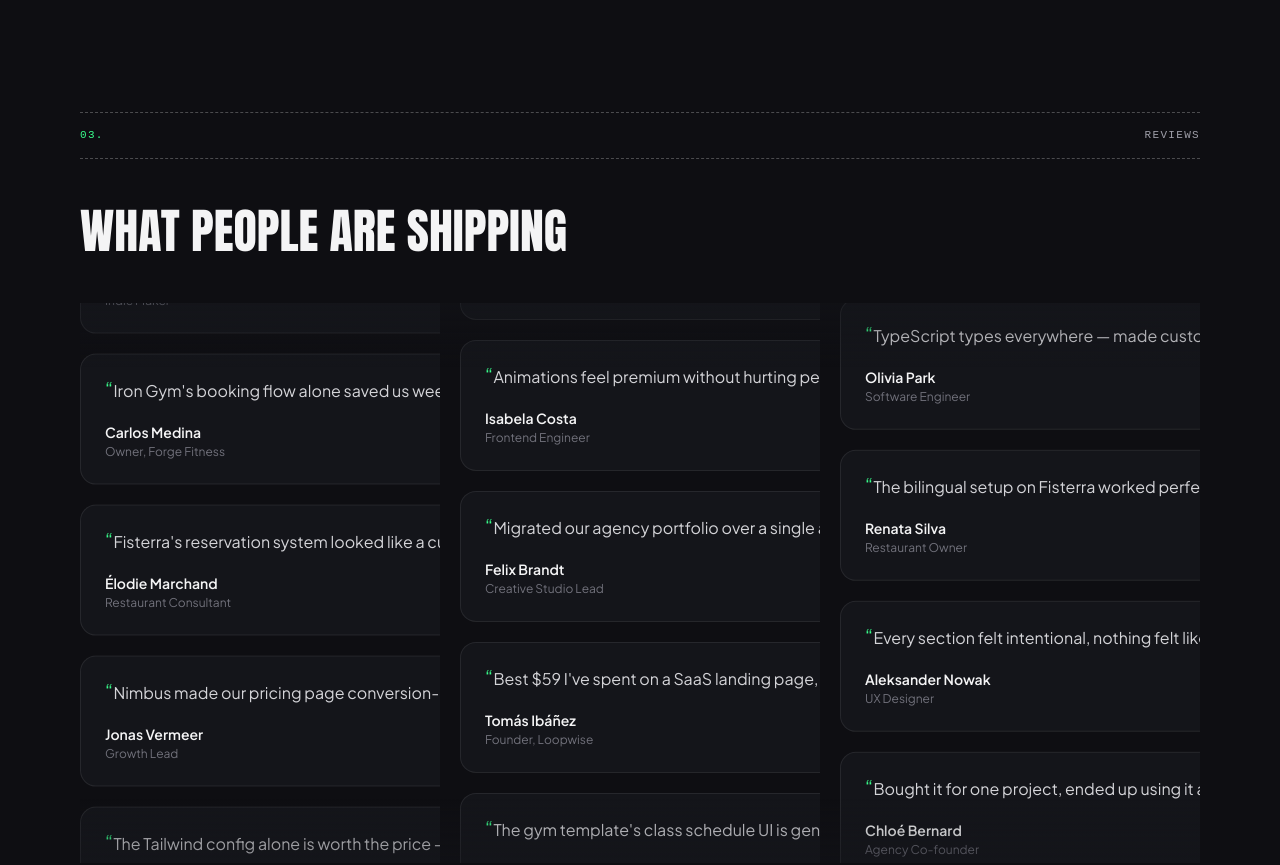
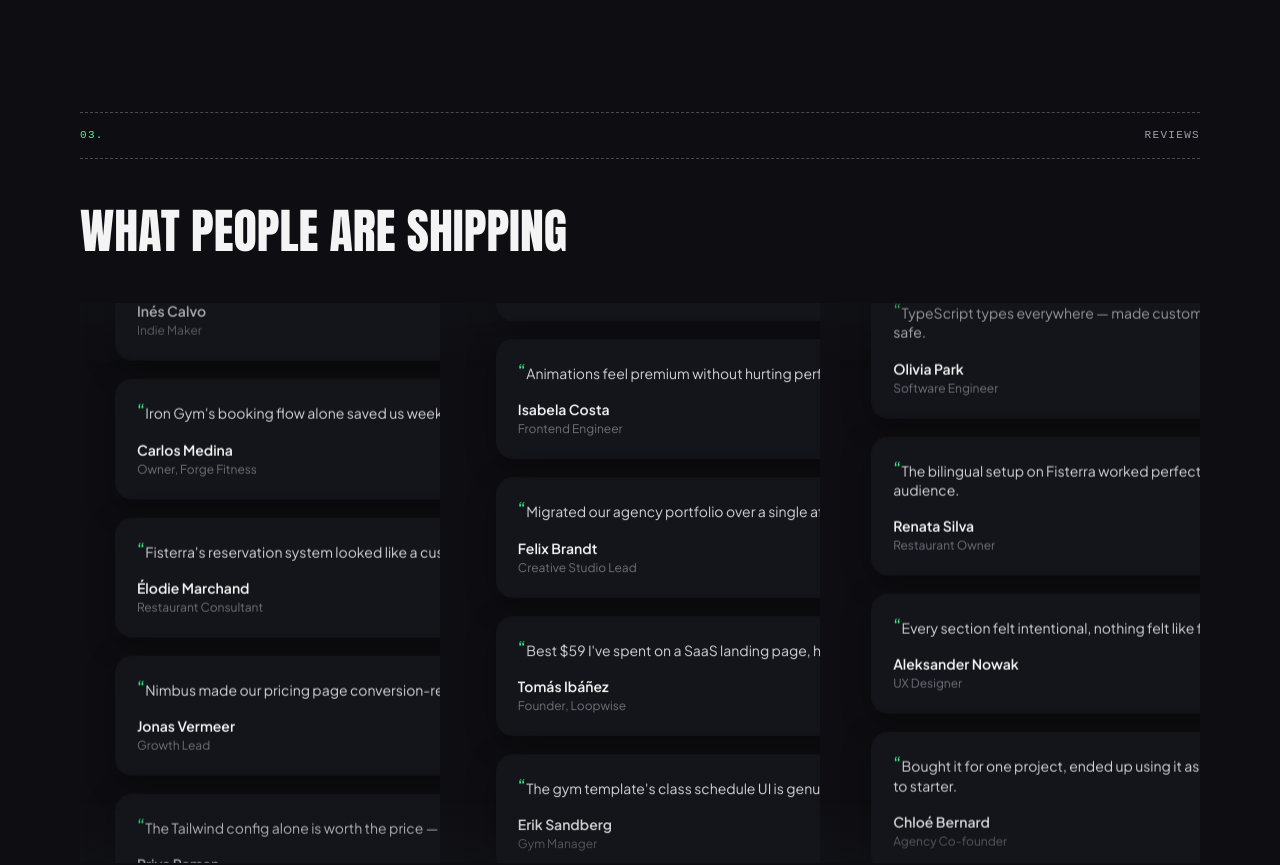
Before and after one commit to invPablo/northkrakenweb, a Next.js app: page / in a window 1280 px wide. Shown: the part 2520-3385 px from the top of the page. Built offline with nearby package versions, Linux system fonts and the light colour scheme.

Commit message:
Estrecha y difumina las cajas del muro de testimonios
- Cajas al 88% de ancho de su columna, centradas
- Borde sólido sustituido por glow/box-shadow difuminado

Co-Authored-By: Claude Sonnet 4.6 <noreply@anthropic.com>

```diff
--- a/src/app/globals.css
+++ b/src/app/globals.css
@@ -66,6 +66,15 @@ body {
 
 .card-surface:hover {
   border-color: rgba(57, 255, 140, 0.4);
+}
+
+.testimonial-card {
+  background-color: var(--color-surface);
+  border: 1px solid transparent;
+  box-shadow:
+    0 0 0 1px rgba(255, 255, 255, 0.04),
+    0 8px 30px rgba(0, 0, 0, 0.35);
+  backdrop-filter: blur(6px);
 }
 
 /* Infinite logo/tech-stack marquee */
--- a/src/components/TestimonialWall.tsx
+++ b/src/components/TestimonialWall.tsx
@@ -68,9 +68,9 @@ function Column({
         {doubled.map((t, i) => (
           <div
             key={`${t.name}-${i}`}
-            className="card-surface rounded-2xl p-6 flex flex-col justify-between gap-5 mb-5 shrink-0"
+            className="testimonial-card mx-auto w-[88%] rounded-2xl p-5 flex flex-col justify-between gap-4 mb-5 shrink-0"
           >
-            <p className="text-base leading-snug text-zinc-300">
+            <p className="text-sm leading-snug text-zinc-300">
               <span className="glow-text text-xl leading-none">&ldquo;</span>
               {t.quote}
             </p>
```
